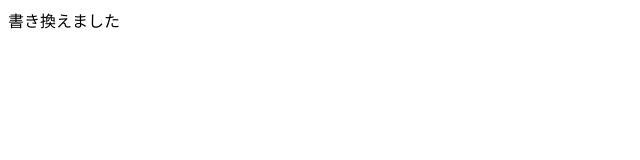
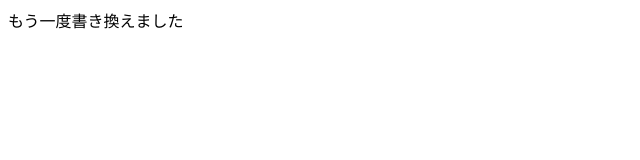
Before and after one commit to wakawakame531/250512, a plain HTML site: page index.html in a window 1280 px wide. Shown: the whole page, without its empty margins (0-640 px from the left). Drawn offline with Linux system fonts and the light colour scheme.

Commit message:
もう一度書き換えました

```diff
--- a/index.html
+++ b/index.html
@@ -5,6 +5,6 @@
     <title>タイトル</title>
   </head>
   <body>
-    書き換えました
+    もう一度書き換えました
   </body>
 </html>
```
